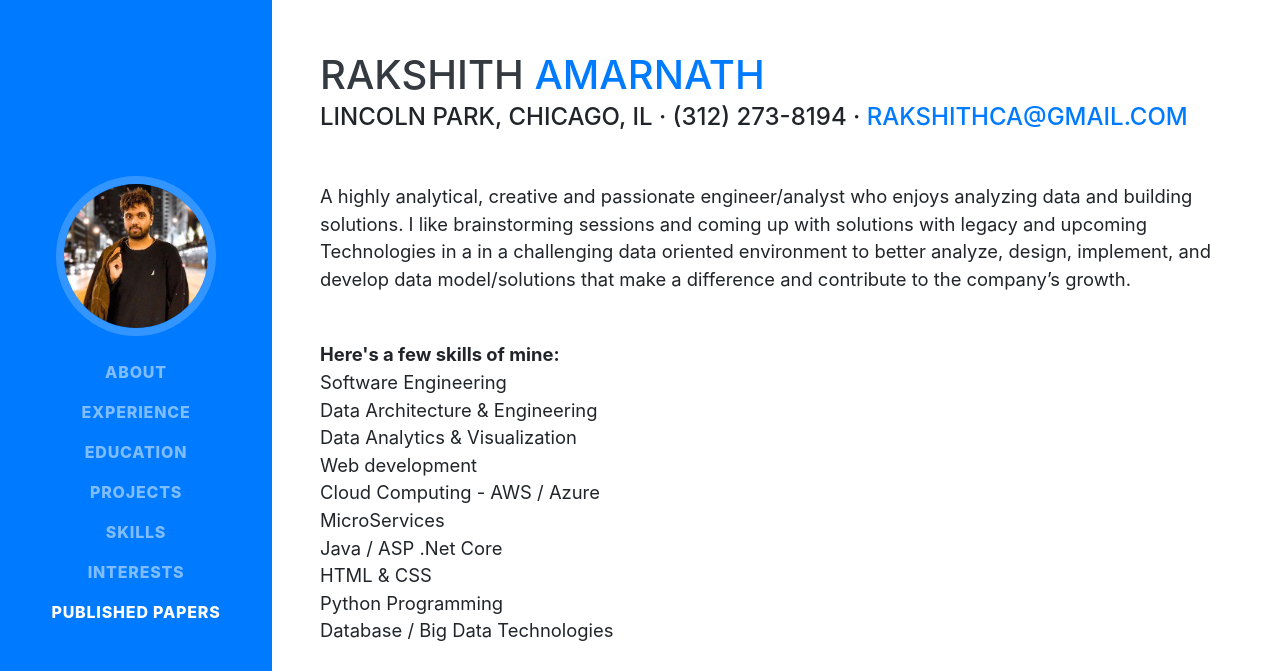
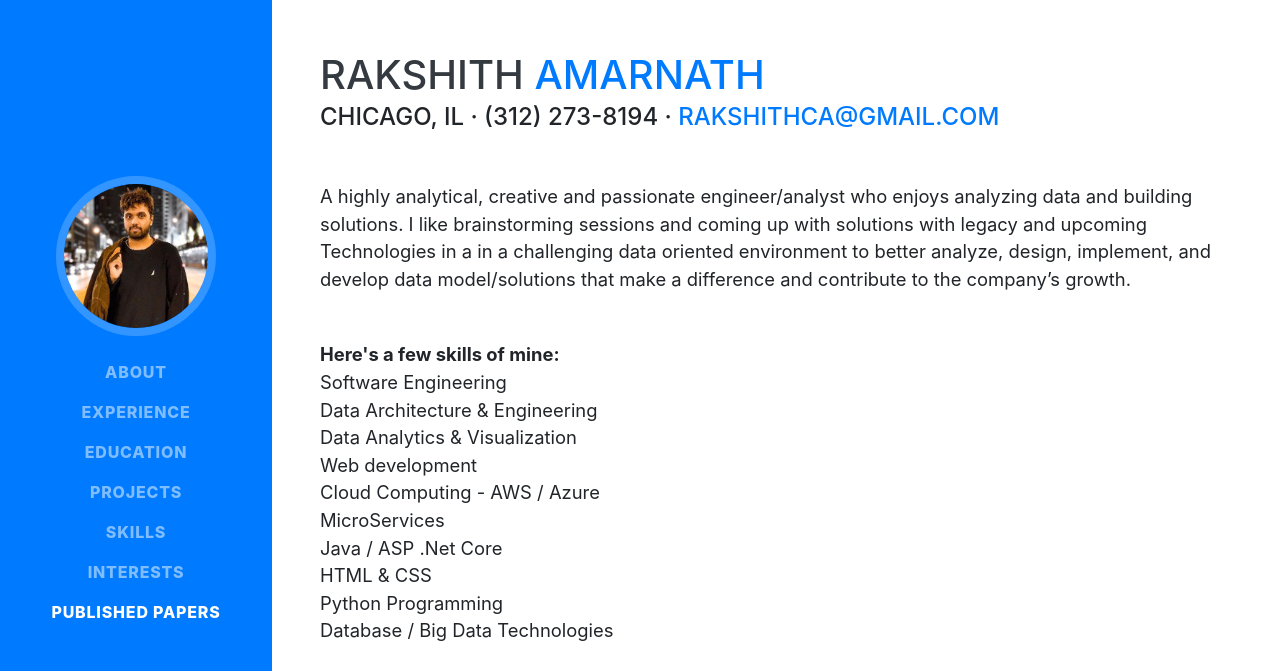
Before and after one commit to rakshithca/Rakshith-Portfolio, a website with bundled scripts: page index.html in a window 1280 px wide. Shown: the top 671 px of the page. Built offline with nearby package versions, Linux system fonts and the light colour scheme; a web font is replaced by a local one.

Commit message:
Address updated

```diff
--- a/index.html
+++ b/index.html
@@ -88,7 +88,7 @@
         <h1 class="mb-0">Rakshith
           <span class="text-primary">Amarnath</span>
         </h1>
-        <div class="subheading mb-5">Lincoln Park, Chicago, IL · (312) 273-8194 ·
+        <div class="subheading mb-5">Chicago, IL · (312) 273-8194 ·
           <a href="mailto:name@email.com">rakshithca@gmail.com</a>
         </div>
 
```
